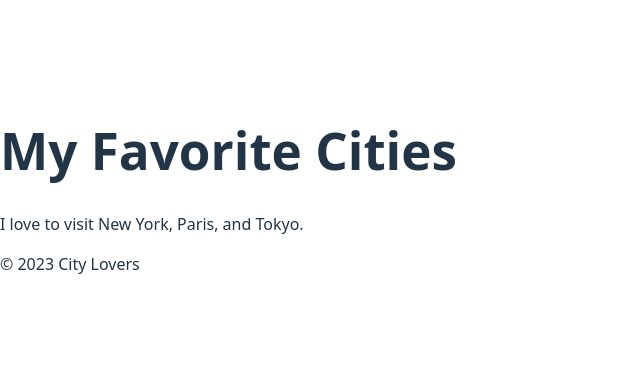
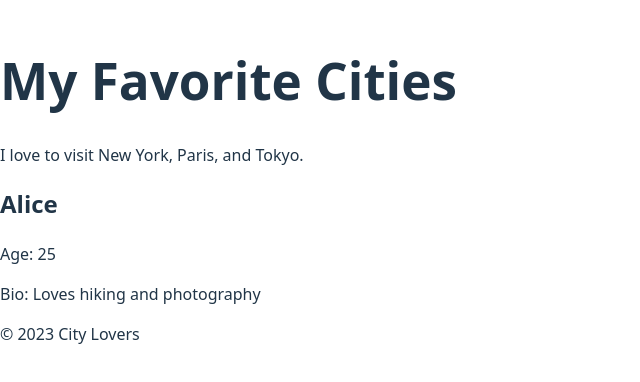
Before and after one commit to geekstar7/alx-fe-reactjs, a React (Vite) app in the folder alx-react-app/: page / in a window 1280 px wide. Shown: the part 210-592 px from the top of the page, without its empty margins (0-640 px from the left). Built offline with nearby package versions, Linux system fonts and the light colour scheme.

Commit message:
Update App.jsx

```diff
--- a/alx-react-app/src/App.jsx
+++ b/alx-react-app/src/App.jsx
@@ -9,6 +9,11 @@ function App() {
     <div>
       <Header />
       <MainContent />
+      <UserProfile
+        name="Alice"
+        age="25"
+        bio="Loves hiking and photography"
+      />
       <Footer />
     </div>
   );
```
